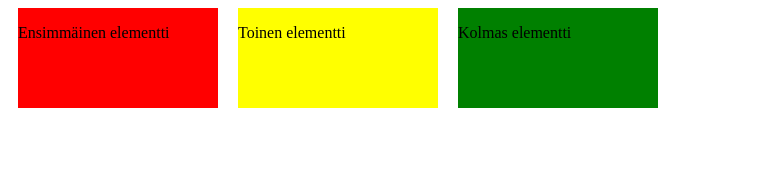
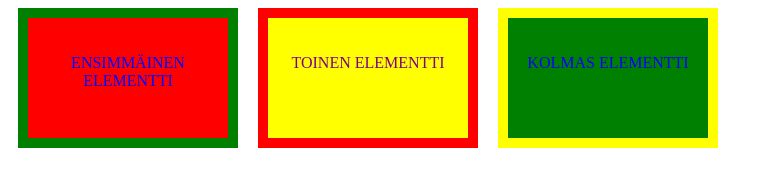
Before and after one commit to makeri89/Lapio-website, a plain HTML site: page position.html in a window 1280 px wide. Shown: the whole page, without its empty margins (0-763 px from the left). Drawn offline with Linux system fonts and the light colour scheme.

Commit message:
Osa 3. Kymmenes tehtävä

```diff
--- a/styles.css
+++ b/styles.css
@@ -7,6 +7,11 @@ body {
     height: 100px;
     background-color: red;
     margin: 0 10px;
+    color: blue;
+    border: green solid 10px;
+    text-align: center;
+    text-transform: uppercase;
+    padding-top: 20px;
   }
 
   .second-box-container {
@@ -14,6 +19,11 @@ body {
     height: 100px;
     background-color: yellow;
     margin: 0 10px;
+    color: purple;
+    border: red solid 10px;
+    text-align: center;
+    text-transform: uppercase;
+    padding-top: 20px;
   }
 
   .third-box-container {
@@ -21,4 +31,9 @@ body {
     height: 100px;
     background-color: green;
     margin: 0 10px;
+    color: blue;
+    border: yellow solid 10px;
+    text-align: center;
+    text-transform: uppercase;
+    padding-top: 20px;
   }
```
